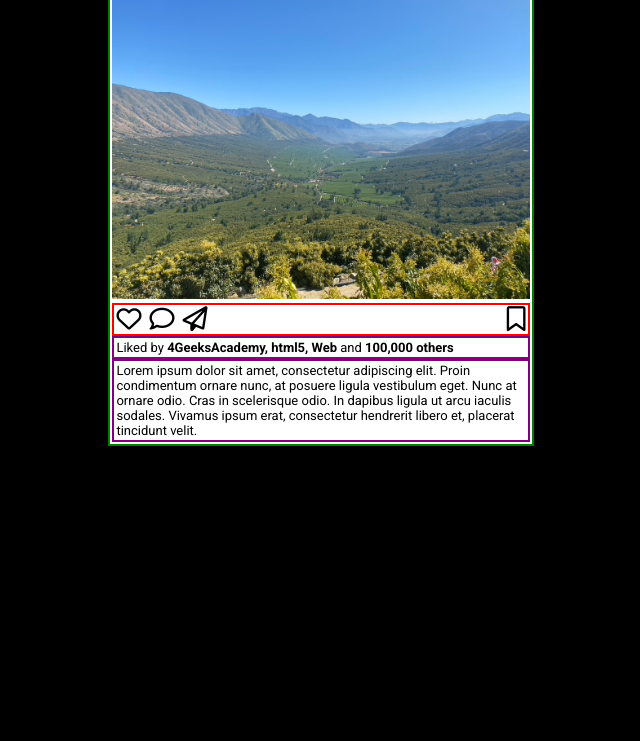
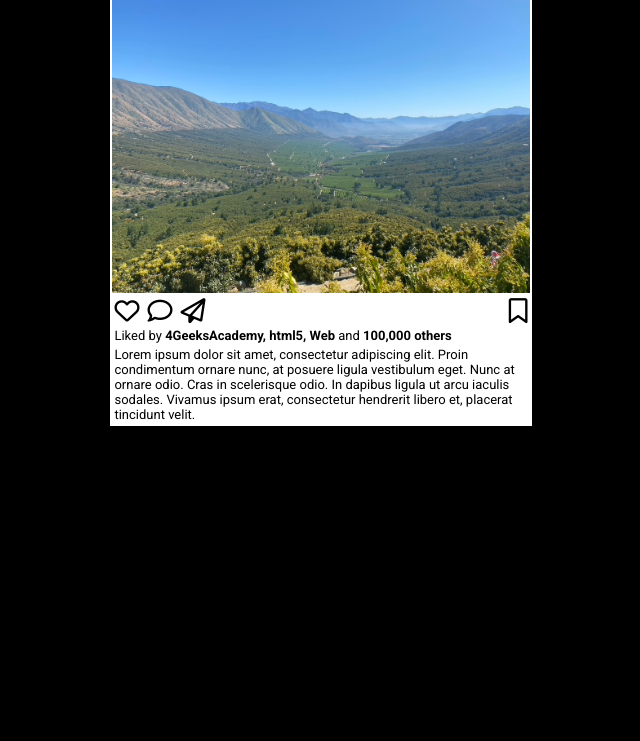
Before and after one commit to 4GeeksAcademy/javierexe-post-instagram, a plain HTML site: page index.html in a window 1280 px wide. Shown: the part 59-800 px from the top of the page, without its empty margins (319-959 px from the left). Drawn offline with Linux system fonts and the light colour scheme.

Commit message:
first commit

```diff
--- a/styles.css
+++ b/styles.css
@@ -3,7 +3,6 @@ body {
     font-family: Roboto;
 }
 .post {
-    border: 2px solid green;
     width: 33%;
     margin: auto;
     background-color: white;
@@ -11,7 +10,6 @@ body {
 }
 
 .post-header, .post-icons {
-    border: 2px solid red;
     display: block; /* si cambio a display a block la alineación a la derecha funciona
                     en post-icons y no en post-header*/
 
@@ -27,7 +25,7 @@ body {
 p{
     font-size: small;
     padding: 2px;
-    margin-block: 0;
+    margin-block: 0px;
 
 }
 
@@ -35,11 +33,6 @@ i {
     font-size: 25px;
     padding: 2px;
     }
-
-
-.post-body p {
-    border: 2px solid purple;
-}
 
 
 img {
```
